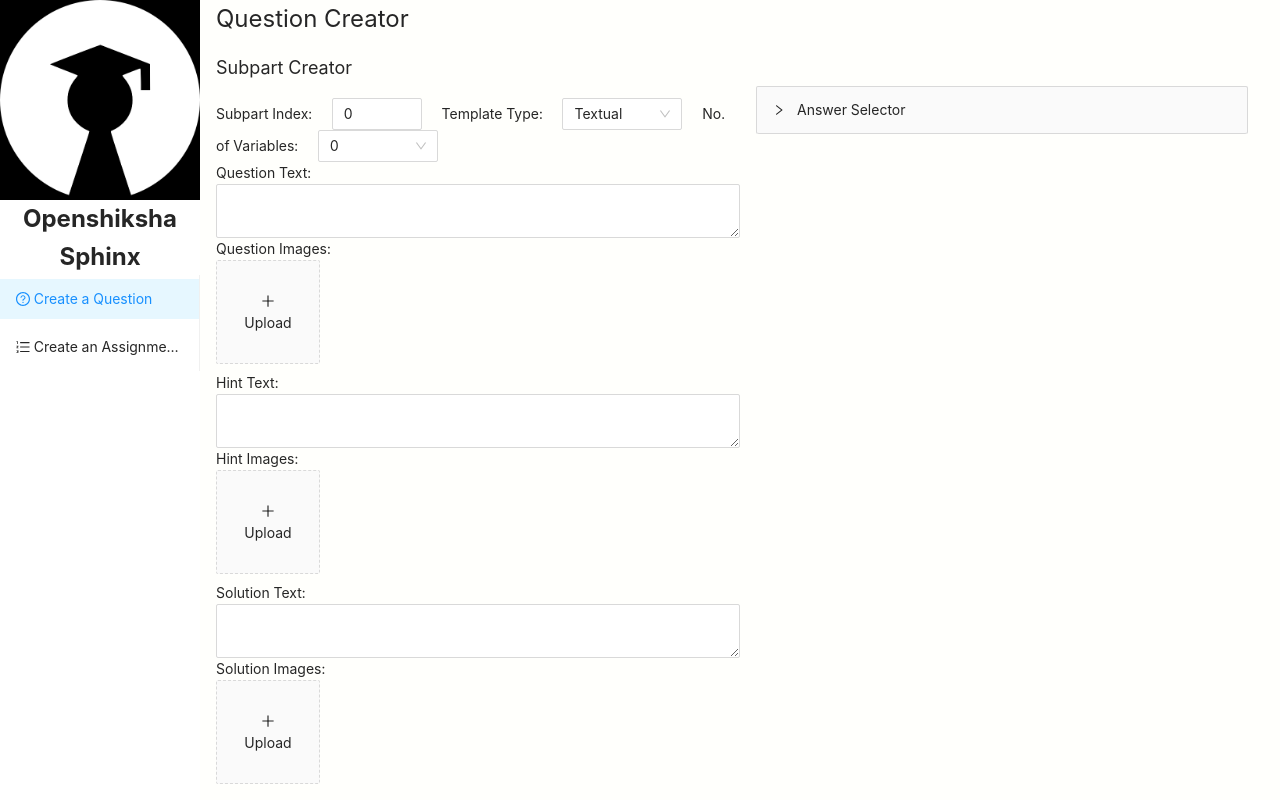
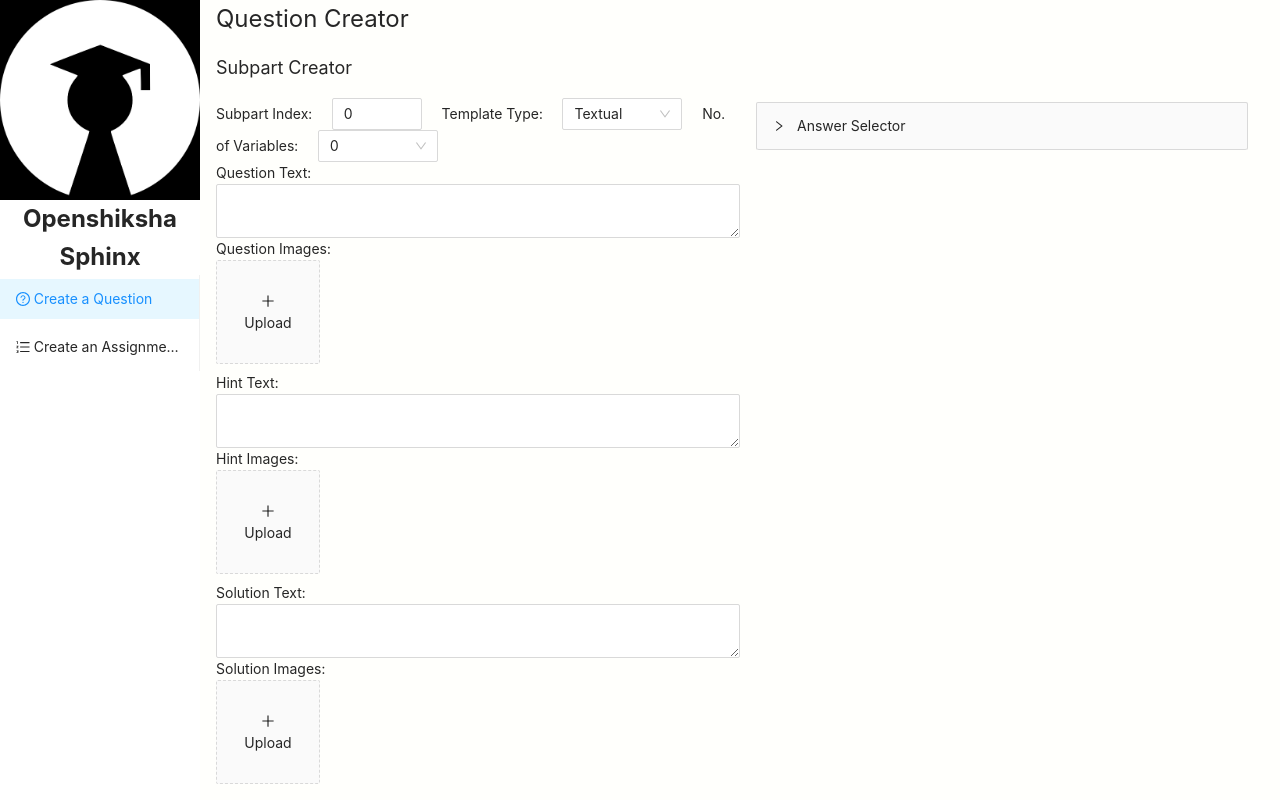
Before and after one commit to openshiksha/frontend, a React (Create React App) app: page /sphinx/question in a window 1280 px wide. Shown: the top 800 px of the page. Built offline with nearby package versions, Linux system fonts and the light colour scheme.

Commit message:
add spaces to answer selector

```diff
--- a/src/sphinx/components/sphinx-dashboard/question-creator/SubpartCreator.js
+++ b/src/sphinx/components/sphinx-dashboard/question-creator/SubpartCreator.js
@@ -133,6 +133,7 @@ class SubpartCreator extends React.Component {
               )
             })
           }
+          <div className='margin--top' >
             <AnswerSelector
               templateType={templateType}
               correctAnswer={correctAnswer}
@@ -142,6 +143,7 @@ class SubpartCreator extends React.Component {
               onChangeMCQOptionField={(templateType, fieldSet, index, changedField) => this.props.onChangeMCQOptionField(templateType, fieldSet, index, changedField)}
               onChangeAnswerSelectorField={(templateType, changedField) => this.props.onChangeAnswerSelectorField(templateType, changedField)}
             />
+          </div>
         </Col>
         <ImagePreviewModal
           previewTitle={imagePreviewTitle}
```
Lines whose indentation alone changed are shown as unchanged.
